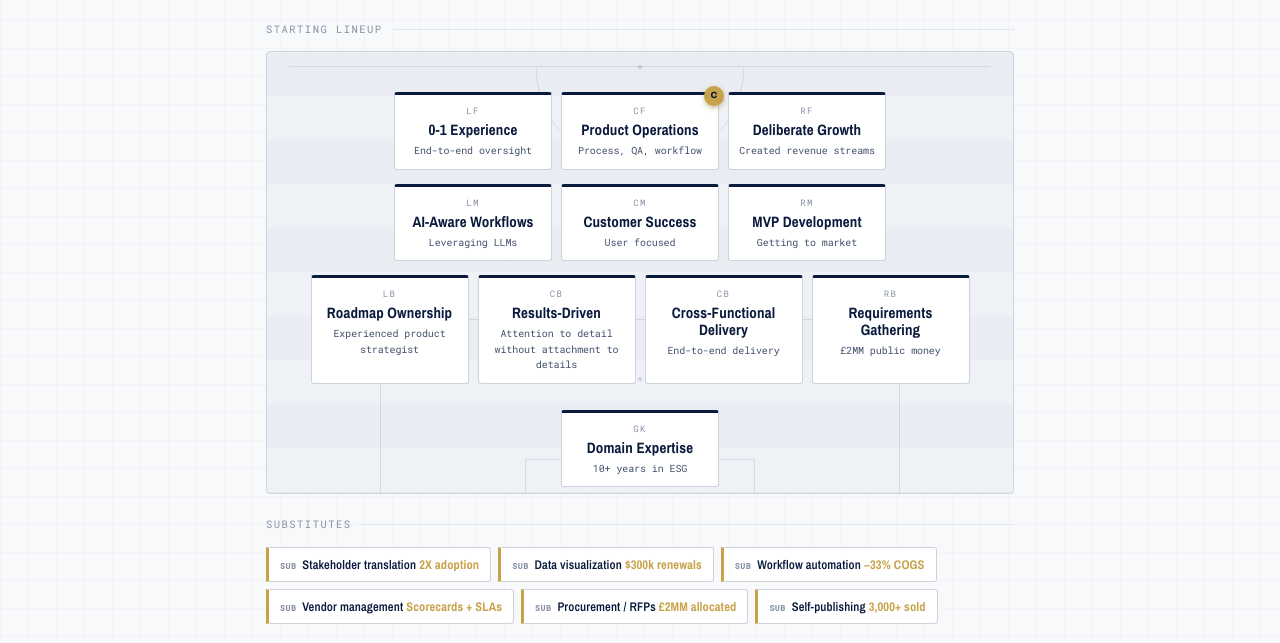
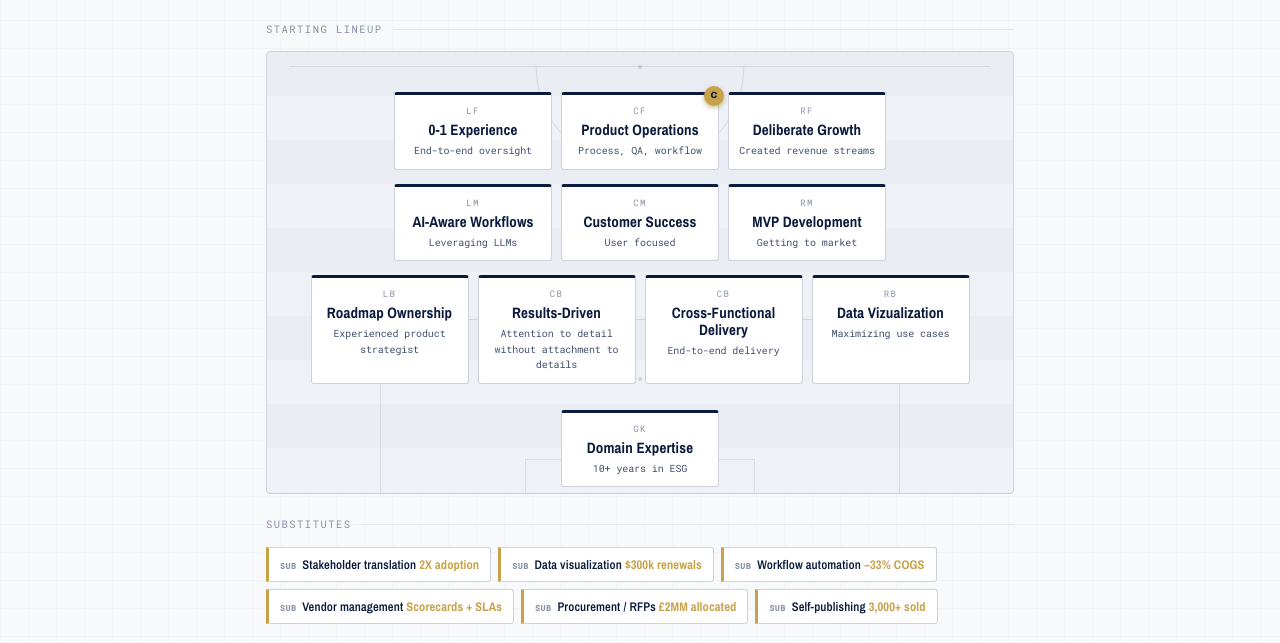
Before and after one commit to ramseyrepo/ramsey-soccer-resume, a plain HTML site: page index.html in a window 1280 px wide. Shown: the part 148-791 px from the top of the page. Drawn offline with nearby package versions, Linux system fonts and the light colour scheme.

Commit message:
Replace Requirements Gathering with Data Visualization

```diff
--- a/index.html
+++ b/index.html
@@ -284,7 +284,7 @@
       {pos:'LB',nm:'Roadmap Ownership',st:'Experienced product strategist',rec:'ISS (2020-21): Owned roadmap and delivery for a suite of investor-facing platform products generating $2MM ARR.'},
       {pos:'CB',nm:'Results-Driven',st:'Attention to detail without attachment to details',rec:'Center-half. A tiered QA framework lifted accuracy 40%, cutting reported errors to near zero across 20 accounts. Keeps clean sheets.'},
       {pos:'CB',nm:'Cross-Functional Delivery',st:'End-to-end delivery',rec:'Center-half, the organizer at the back. Owned data products end-to-end across engineering, methodology, and go-to-market — defining coverage and quality standards for datasets distributed via API and embedded across multiple platforms. Marshals everyone in front of the ball.'},
-      {pos:'RB',nm:'Requirements Gathering',st:'\u00a32MM public money',rec:'Full-back. Ran \u00a32MM/yr of public research across ~10 projects — investment cases, RFPs, benefit-cost tracking — and grew the effective budget 15% via co-funding.'}
+      {pos:'RB',nm:'Data Vizualization',st:'Maximizing use cases',rec:'Equileap (2018-20): Enhanced static flat-file deliverables with interactive dashboards, changing how clients experienced the product and securing $300k in enterprise renewals.'}
     ],
     gk:[
       {pos:'GK',nm:'Domain Expertise',st:'10+ years in ESG',rec:'A safe pair of hands. Over a decade of experience in the sustainability space — delivered a multi-million pound project on climate change adaptation in the GB rail industry and owned the development of Moody\u2019s corporate ESG ratings product.'}
```
